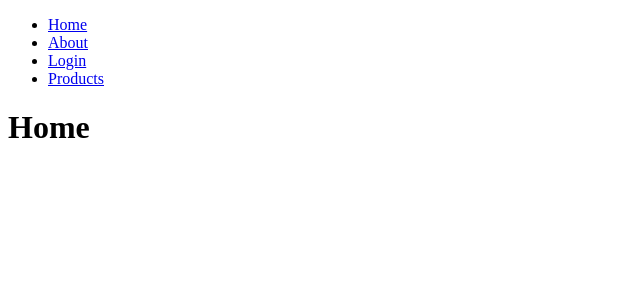
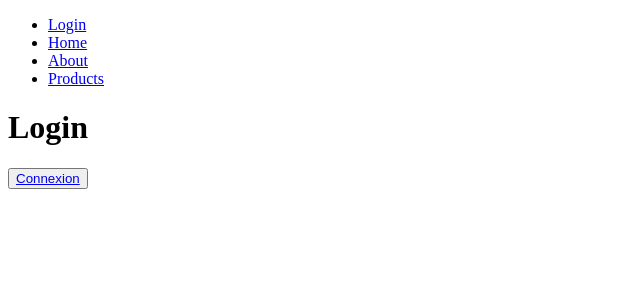
Before and after one commit to ChrisJustice600/demoreactrouter, a React (Vite) app: page / in a window 1280 px wide. Shown: the top 300 px of the page, without its empty margins (0-640 px from the left). Built offline with nearby package versions, Linux system fonts and the light colour scheme.

Commit message:
create component button and add a login features

```diff
--- a/src/App.jsx
+++ b/src/App.jsx
@@ -13,8 +13,8 @@ function App() {
       <BrowserRouter>
       <NavBar />
         <Routes>
-          <Route path='/' element={<Home />}/>
-          <Route path='/login' element={<Login />}/>
+          <Route path='/' element={<Login />}/>
+          <Route path='/home' element={<Home />}/>
           <Route path='/about' element={<About />}/>
           <Route path='/products' element={<Products />}>
             <Route index element={<ProductsList />} />
--- /dev/null
+++ b/src/components/button.jsx
@@ -0,0 +1,9 @@
+import { Link } from 'react-router-dom'
+
+export default function Button({linkValue, buttonValue}){
+    return(
+        <button>
+            <Link to={linkValue} >{buttonValue}</Link>
+        </button>
+    )
+}
--- a/src/components/navBar.jsx
+++ b/src/components/navBar.jsx
@@ -5,9 +5,9 @@ export default function NavBar(){
     return(
         <nav>
             <ul>
-            <li><NavLink to='/'>Home</NavLink></li>
+            <li><NavLink to='/'>Login</NavLink></li>
+            <li><NavLink to='/home'>Home</NavLink></li>
             <li><NavLink to='/about'>About</NavLink></li>
-            <li><NavLink to='/login'>Login</NavLink></li>
             <li><NavLink to='/products'>Products</NavLink></li>
             </ul>
       </nav>
--- a/src/pages/login.jsx
+++ b/src/pages/login.jsx
@@ -1,5 +1,11 @@
+import { Link } from "react-router-dom";
+import Button from "../components/button";
+
 export default function Login() {
     return (
-        <h1>Login</h1>
+        <>
+            <h1>Login</h1>
+            <Button  linkValue='/home' buttonValue='Connexion'/>
+        </>
     )
 }
--- a/src/pages/products.jsx
+++ b/src/pages/products.jsx
@@ -1,9 +1,4 @@
 import { Outlet } from 'react-router-dom'
-
-
-
-
-
 
 
 export default function Products() {
```
